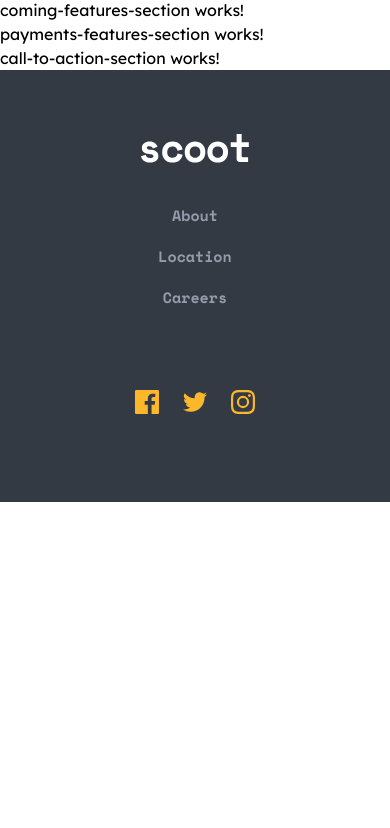
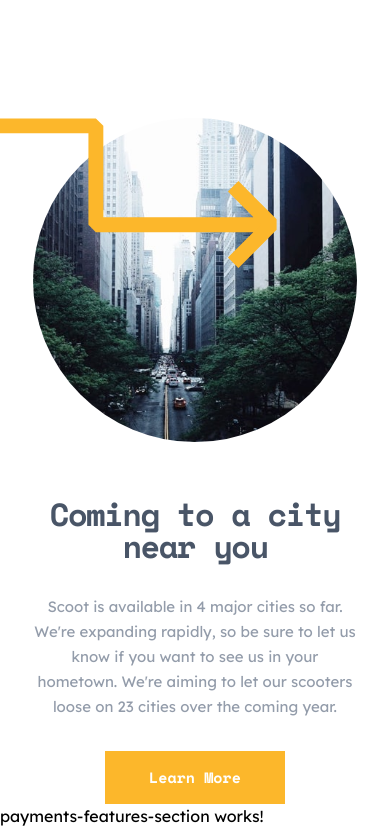
Before and after one commit to vanderms/scoot-multipage-website, an Angular app: page / in a window 390 px wide. Shown: the part 2458-3286 px from the top of the page. Before the commit the page ends 2960 px from the top, so only its background shows below. Built offline with nearby package versions, Linux system fonts and the light colour scheme.

Commit message:
feat: implement coming features section responsive design

```diff
--- a/src/app/app.module.ts
+++ b/src/app/app.module.ts
@@ -16,6 +16,7 @@ import { ComingFeaturesSectionComponent } from './components/sections/coming-fea
 import { PaymentsFeaturesSectionComponent } from './components/sections/payments-features-section/payments-features-section.component';
 import { CallToActionSectionComponent } from './components/sections/call-to-action-section/call-to-action-section.component';
 import { IconCardComponent } from './components/cards/icon-card/icon-card.component';
+import { FeaturesHeaderCardComponent } from './components/cards/features-header-card/features-header-card.component';
 
 @NgModule({
   declarations: [
@@ -33,6 +34,7 @@ import { IconCardComponent } from './components/cards/icon-card/icon-card.compon
     PaymentsFeaturesSectionComponent,
     CallToActionSectionComponent,
     IconCardComponent,
+    FeaturesHeaderCardComponent,
   ],
   imports: [BrowserModule, AppRoutingModule],
   providers: [],
--- /dev/null
+++ b/src/app/components/cards/features-header-card/features-header-card.component.html
@@ -0,0 +1,9 @@
+<header class="mt-14 flex flex-col gap-8 md:gap-10 max-w-[35.8125rem] mx-auto xl:mt-[4.125rem]">
+  <div class="heading-md text-center xl:text-left">
+    <ng-content select="[title]"></ng-content>
+  </div>
+  <div class="body-md text-center xl:text-left">
+    <ng-content></ng-content>
+  </div>
+  <a routerLink="/" class="button-primary w-[11.25rem] mx-auto xl:mx-0">Learn More</a>
+</header>
--- /dev/null
+++ b/src/app/components/cards/features-header-card/features-header-card.component.ts
@@ -0,0 +1,16 @@
+import { Component, OnInit } from '@angular/core';
+
+@Component({
+  selector: 'app-features-header-card',
+  templateUrl: './features-header-card.component.html',
+  styles: [
+  ]
+})
+export class FeaturesHeaderCardComponent implements OnInit {
+
+  constructor() { }
+
+  ngOnInit(): void {
+  }
+
+}
--- a/src/app/components/sections/coming-features-section/coming-features-section.component.html
+++ b/src/app/components/sections/coming-features-section/coming-features-section.component.html
@@ -1 +1,26 @@
-<p>coming-features-section works!</p>
+<section aria-labelledby="title-04"
+  class="pt-[7.5rem] surface-light overflow-hidden xl:pt-[10rem]">
+  <div
+    class="container grid grid-cols-1 xl:grid-cols-[27.8125rem,27.8125rem] xl:justify-between">
+    <div class="relative">
+      <img src="/assets/images/near-you.jpg" alt="" class="mx-auto rounded-full">
+      <div
+        class="absolute w-[45.9375rem] top-0 right-20 md:right-[50%] xl:right-[16.25rem]">
+        <span class="bg-right-downward-pattern"></span>
+      </div>
+      <div
+        class="hidden md:block absolute w-[27.8125rem] top-0 right-[calc(50%_+_17.9063rem)]">
+        <span class="bg-circle-pattern"></span>
+      </div>
+    </div>
+    <app-features-header-card>
+      <h2 id="title-04" title>Coming to a city <br /> near you</h2>
+      <p>Scoot is available in 4 major cities so far. We&apos;re expanding rapidly, so be
+        sure
+        to let us
+        know if you want to see us in your hometown. We&apos;re aiming to let our scooters
+        loose on 23
+        cities over the coming year.</p>
+    </app-features-header-card>
+  </div>
+</section>
--- a/src/app/components/sections/telemetry-features-section/telemetry-features-section.component.html
+++ b/src/app/components/sections/telemetry-features-section/telemetry-features-section.component.html
@@ -1,4 +1,5 @@
-<section aria-labelledby="title-03" class="surface-light overflow-hidden pt-[9.0625rem]">
+<section aria-labelledby="title-03" class="surface-light overflow-hidden
+  pt-[9.0625rem] xl:pt-[12.5rem]">
   <div
     class="container relative xl:grid xl:grid-cols-[27.8125rem,27.8125rem] xl:justify-between">
     <div class="relative flex items-center xl:order-1">
@@ -10,13 +11,10 @@
       <div class="absolute w-[45.9375rem] bottom-0 left-0 xl:left-[-7.8125rem]">
         <div class="bg-left-downward-pattern"></div>
       </div>
-
     </div>
-    <header class="mt-14 flex flex-col gap-8 md:gap-10 max-w-[35.8125rem] mx-auto">
-      <h2 id='title-03' class="heading-md text-center xl:text-left">Easy to use <br />
-        riding telemetry
-      </h2>
-      <p class="body-md text-center xl:text-left">The Scoot app is available with riding
+    <app-features-header-card>
+      <h2 id="title-03" title>Easy to use <br /> riding telemetry</h2>
+      <p>The Scoot app is available with riding
         telemetry.
         This means it
         can show you your average
@@ -24,7 +22,6 @@
         more
         things all in an easy to use app.
       </p>
-      <a routerLink="/" class="button-primary w-[11.25rem] mx-auto xl:mx-0">Learn More</a>
-    </header>
+    </app-features-header-card>
   </div>
 </section>
--- a/src/styles.css
+++ b/src/styles.css
@@ -211,6 +211,11 @@
     padding-bottom: 33.4070796%;
   }
 
+  .bg-right-downward-pattern {
+    @apply bg-pattern-container;
+    padding-bottom: 20.3778677%;
+  }
+
   .bg-left-downward-pattern {
     @apply bg-pattern-container;
     padding-bottom: 20.3778677%;
@@ -246,6 +251,11 @@
     background-image: url("assets/patterns/left-downward-arrow.svg");
   }
 
+  .bg-right-downward-pattern::before{
+    @apply bg-image;
+    background-image: url('assets/patterns/right-downward.svg');
+  }
+
   .bg-line-pattern::before {
     @apply bg-image;
     background-image: url("assets/patterns/line.svg");
```
Also changed, not shown: src/assets/patterns/right-downward.svg (added).
